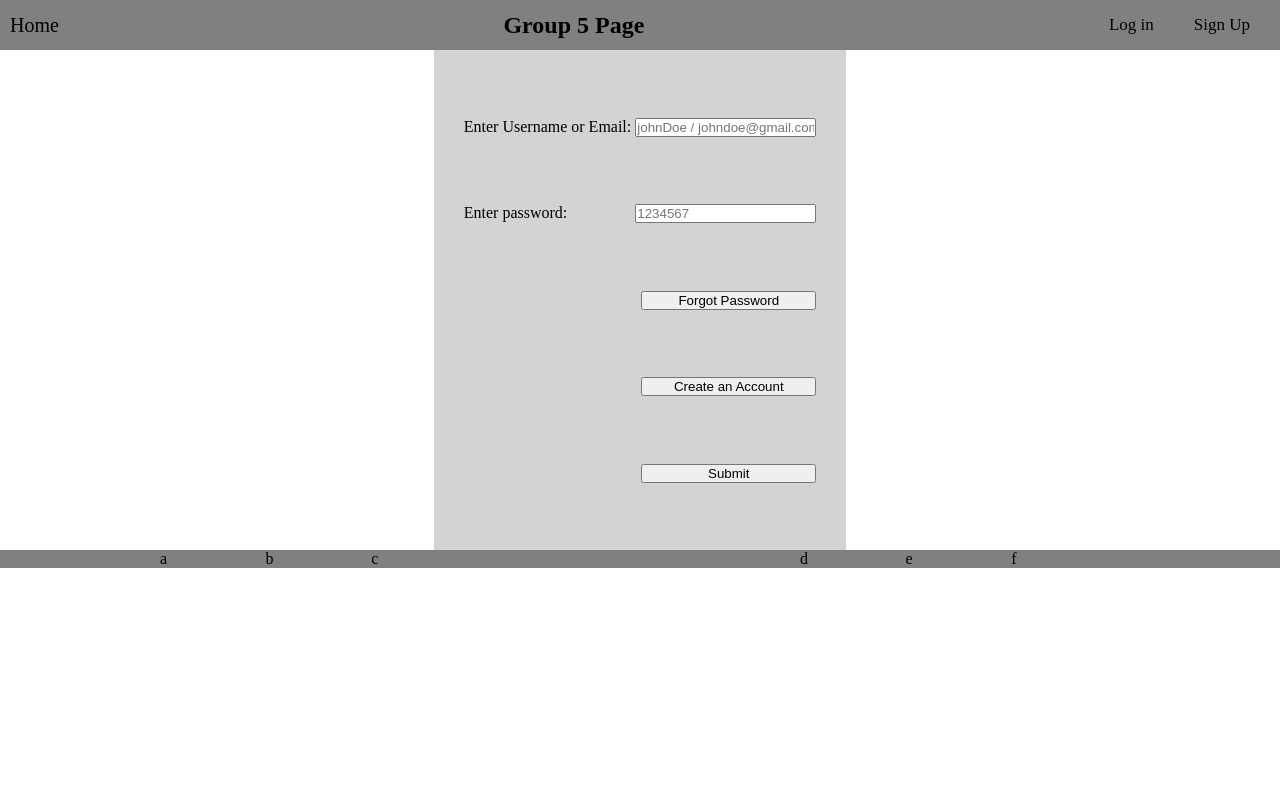
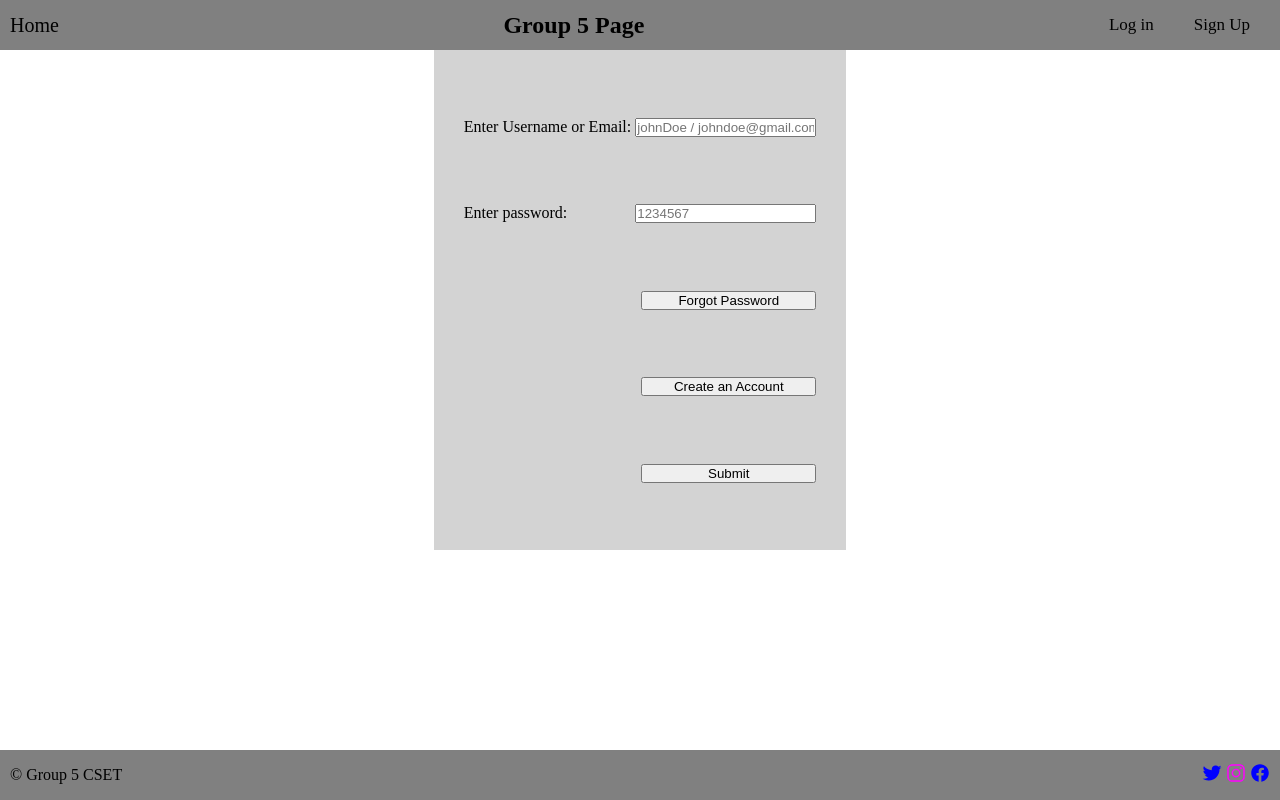
Before and after one commit to RomanMyth/GroupIntro, a plain HTML site: page Index.html in a window 1280 px wide. Drawn offline with nearby package versions, Linux system fonts and the light colour scheme.

Commit message:
more footerr styles BD

```diff
--- a/Index.html
+++ b/Index.html
@@ -5,6 +5,7 @@
     <meta name="viewport" content="width=device-width, initial-scale=1.0">
     <title>Document</title>
     <link rel="stylesheet" href="Main.css">
+    <script src="https://unpkg.com/ionicons@latest/dist/ionicons.js"></script>
 </head>
 <body>
     <header>
@@ -24,19 +25,15 @@
     </section>
     <footer>
         <div id = "footContain">
-            <div class="listContain">
-                <ul class = "list">
-                    <li class = "listItem">a</li>
-                    <li class = "listItem">b</li>
-                    <li class = "listItem">c</li>
-                </ul>
+            <div id="footLeft">
+                &copy; Group 5 CSET
             </div>
-            <div class = "listContain">
-                <ul class = "list">
-                    <li class = "listItem">d</li>
-                    <li class = "listItem">e</li>
-                    <li class = "listItem">f</li>
-                </ul>
+            <div id = "footRight">
+              <div id="icons">
+                <a href="#" class="iconLink"><ion-icon name="logo-twitter" id="twitt"></ion-icon></a>
+                <a href="#" class="iconLink"><ion-icon name="logo-instagram" id="insta"></ion-icon></a>
+                <a href="#" class="iconLink"><ion-icon name="logo-facebook" id="face"></ion-icon></a>
+              </div>
             </div>
         </div>
     </footer>
--- a/Main.css
+++ b/Main.css
@@ -43,24 +43,23 @@ header {
     background-color:gray;
     display:flex;
     flex-direction:row;
+    height: 50px;
+    justify-content: space-between;
+    position: absolute;
+    bottom: 0;
+    width: 100%;
 }
 
-.list {
-    list-style-type:none;
-    width:50%;
-    display:flex;
-    flex-direction:row;
+#footRight {
+    display: flex;
+    padding-right: 10px;
+    align-items: center;
 }
 
-.listContain {
-    display:flex;
-    flex-direction:row;
-    justify-content:center;
-    width:50%;
-}
-
-.listItem {
-    width:33%;
+#footLeft {
+    padding-left: 10px;
+    display: flex;
+    align-items: center;
 }
 
 #mainFrame{
@@ -68,3 +67,34 @@ header {
     height: 500px;
     border: none;
 }
+
+#twitt {
+    color: blue;
+    height: 20px;
+    width: 20px;
+}
+
+#insta {
+    color: magenta;
+    height: 20px;
+    width: 20px;
+}
+
+#face {
+    color: blue;
+    height: 20px;
+    width: 20px;
+}
+
+.iconLink:hover {
+    border-bottom: none !important;
+}
+
+a:hover {
+    border-bottom-style: solid;
+    border-bottom-width: 1px;
+}
+
+a:visited {
+    color: black;
+}
```
